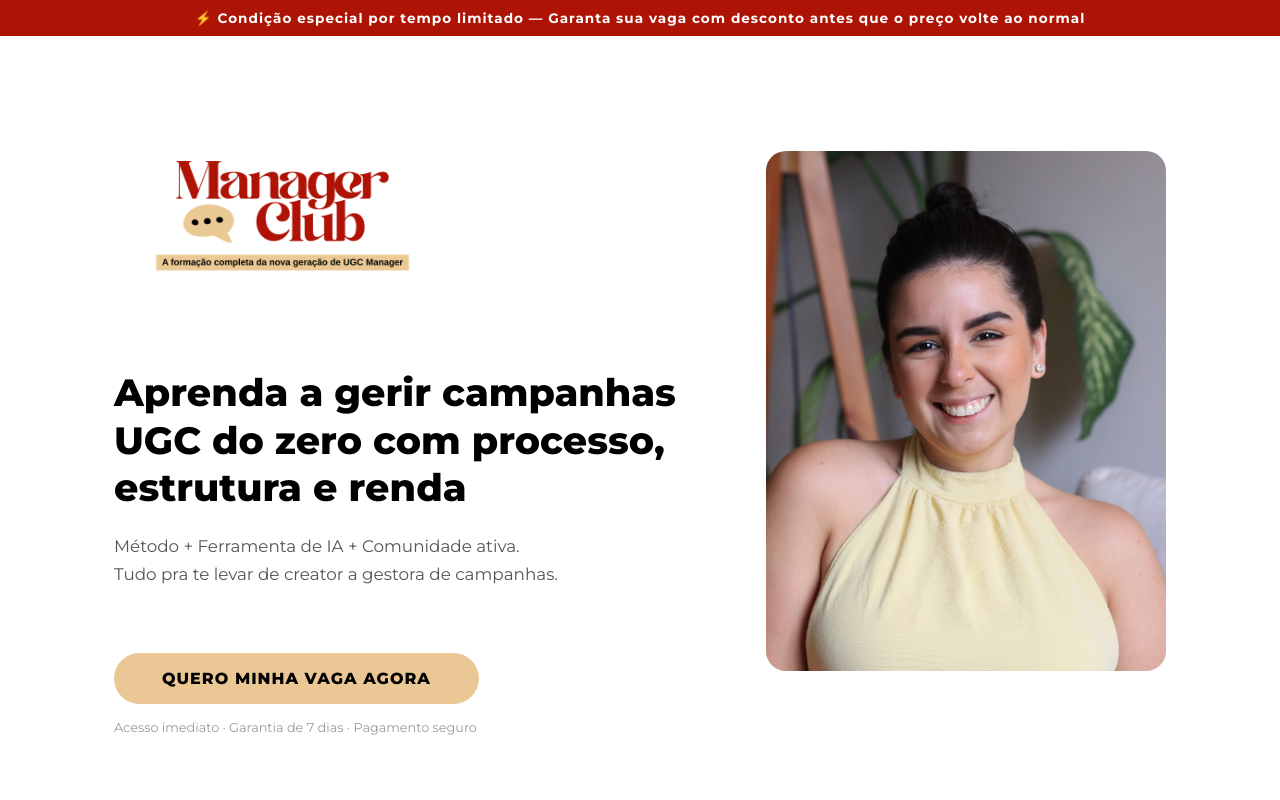
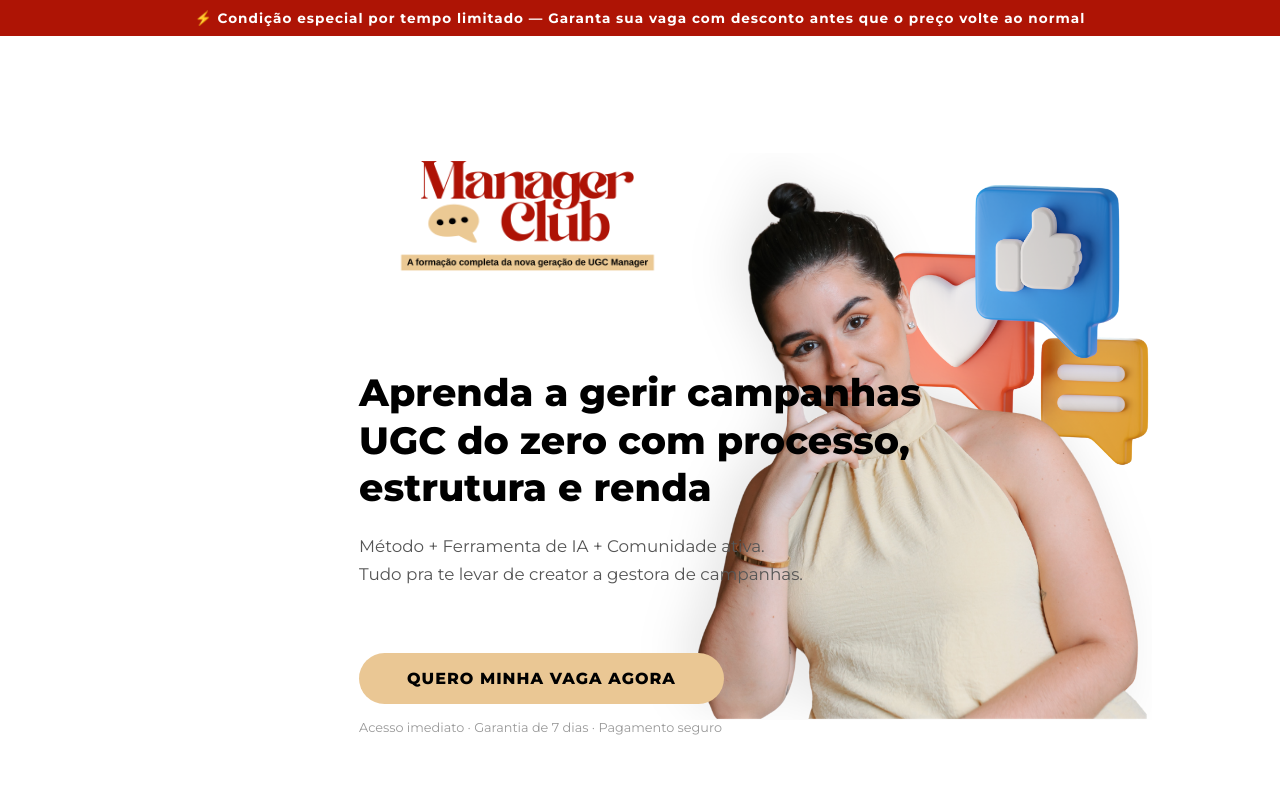
Before and after one commit to eilaradam/managerclub, a website: page index.html in a window 1280 px wide. Shown: the top 800 px of the page. Drawn offline with Linux system fonts and the light colour scheme.

Commit message:
Hero: fundo BACK-PAG-1.png, remove foto Lara, titulo em 3 linhas
Co-Authored-By: Claude Opus 4.6 (1M context) <noreply@anthropic.com>

```diff
--- a/index.html
+++ b/index.html
@@ -23,13 +23,10 @@
       <div class="hero-grid">
         <div class="hero-text">
           <img src="assets/logo.png" alt="Manager Club" class="hero-logo">
-          <h1 class="hero-title">Aprenda a gerir campanhas UGC do zero com processo, estrutura e renda</h1>
+          <h1 class="hero-title">Aprenda a gerir campanhas<br>UGC do zero com processo,<br>estrutura e renda</h1>
           <p class="hero-desc">M&eacute;todo + Ferramenta de IA + Comunidade ativa.<br>Tudo pra te levar de creator a gestora de campanhas.</p>
           <a href="#lista-espera" class="btn-cta">QUERO MINHA VAGA AGORA</a>
           <p class="hero-micro">Acesso imediato &middot; Garantia de 7 dias &middot; Pagamento seguro</p>
-        </div>
-        <div class="hero-photo">
-          <img src="assets/lara-bio.jpg" alt="Lara Dam">
         </div>
       </div>
     </div>
--- a/style.css
+++ b/style.css
@@ -56,13 +56,13 @@ img { max-width: 100%; display: block; }
   min-height: 100vh;
   display: flex;
   align-items: center;
-  background: #ffffff;
+  background: #ffffff url('assets/BACK-PAG-1.png') center center / 85% no-repeat;
   padding: 10px 0 60px;
   color: #000000;
 }
 .hero-grid {
   display: grid;
-  grid-template-columns: 1fr 400px;
+  grid-template-columns: 1fr;
   align-items: center;
   gap: 60px;
 }
```
Also changed, not shown: assets/BACK-PAG-1.png (added).
